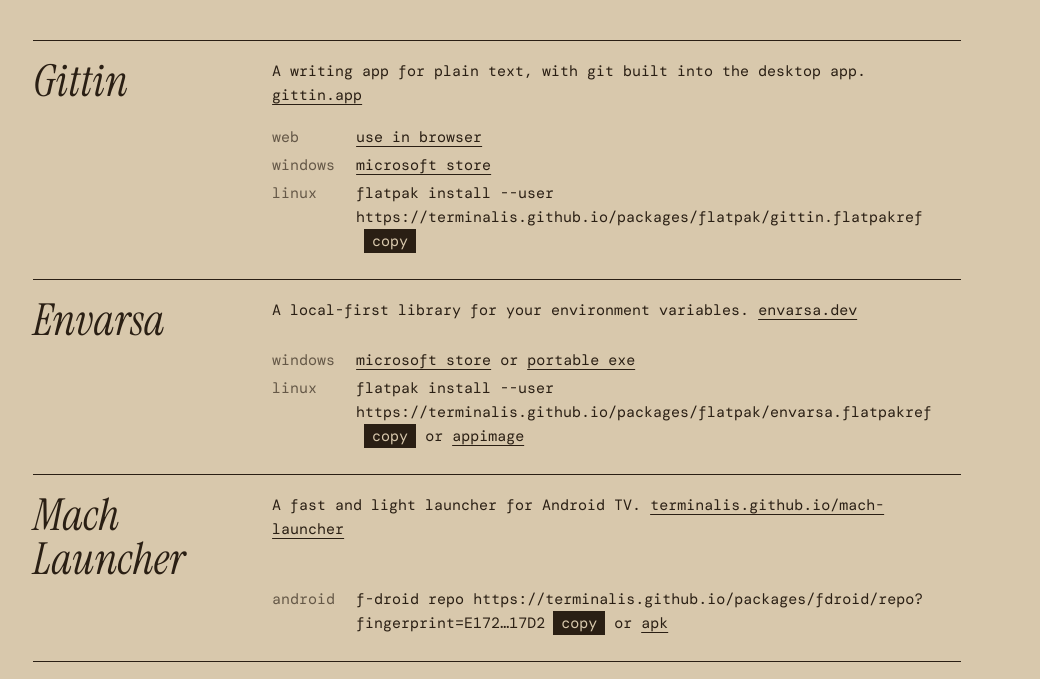
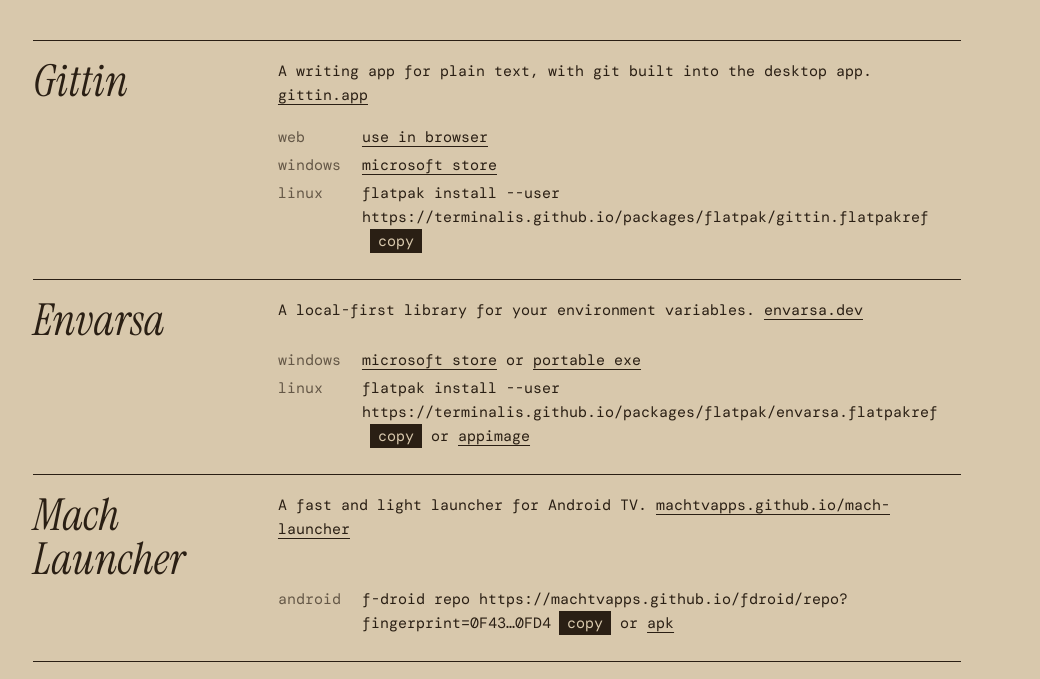
Before and after one commit to terminalis/terminalis, a plain HTML site: page site/index.html in a window 1280 px wide. Shown: the part 800-1479 px from the top of the page, without its empty margins (15-1055 px from the left). Drawn offline with Linux system fonts and the light colour scheme.

Commit message:
Point Mach Launcher at machtvapps and drop the release line from each app

```diff
--- a/site/index.html
+++ b/site/index.html
@@ -28,7 +28,6 @@
     <article class="row" id="gittin">
       <h2>Gittin</h2>
       <p>A writing app for plain text, with git built into the desktop app. <a href="https://gittin.app">gittin.app</a></p>
-      <div class="figs" data-release="gittin"></div>
       <dl class="ways">
         <dt>web</dt><dd><a href="https://gittin.app/use/">use in browser</a></dd>
         <dt>windows</dt><dd><a href="https://apps.microsoft.com/detail/9NDJ4HR0FF1H">microsoft store</a></dd>
@@ -38,7 +37,6 @@
     <article class="row" id="envarsa">
       <h2>Envarsa</h2>
       <p>A local-first library for your environment variables. <a href="https://envarsa.dev">envarsa.dev</a></p>
-      <div class="figs" data-release="envarsa"></div>
       <dl class="ways">
         <dt>windows</dt><dd><a href="https://apps.microsoft.com/detail/9NQCBXD2WQ2M">microsoft store</a> or <a href="https://github.com/terminalis/envarsa/releases/latest">portable exe</a></dd>
         <dt>linux</dt><dd><code>flatpak install --user https://terminalis.github.io/packages/flatpak/envarsa.flatpakref</code><button type="button" hidden data-copy="flatpak install --user https://terminalis.github.io/packages/flatpak/envarsa.flatpakref">copy</button> or <a href="https://github.com/terminalis/envarsa/releases/latest">appimage</a></dd>
@@ -46,10 +44,9 @@
     </article>
     <article class="row" id="mach-launcher">
       <h2>Mach Launcher</h2>
-      <p>A fast and light launcher for Android TV. <a href="https://terminalis.github.io/mach-launcher/">terminalis.github.io/mach-launcher</a></p>
-      <div class="figs" data-release="mach-launcher"></div>
+      <p>A fast and light launcher for Android TV. <a href="https://machtvapps.github.io/mach-launcher/">machtvapps.github.io/mach-launcher</a></p>
       <dl class="ways">
-        <dt>android</dt><dd>f-droid repo <code>https://terminalis.github.io/packages/fdroid/repo?fingerprint=E172<span>E436AAECD5F656AFEB2D40F3011C111C114AB1A60507672CEA5ACBDC</span>17D2</code><button type="button" hidden data-copy="https://terminalis.github.io/packages/fdroid/repo?fingerprint=E172E436AAECD5F656AFEB2D40F3011C111C114AB1A60507672CEA5ACBDC17D2">copy</button> or <a href="https://github.com/terminalis/mach-launcher/releases/latest">apk</a></dd>
+        <dt>android</dt><dd>f-droid repo <code>https://machtvapps.github.io/fdroid/repo?fingerprint=0F43<span>CBEA63524E40AE0AF68603F8E467D034778CC44DACA8F9E886007E57</span>0FD4</code><button type="button" hidden data-copy="https://machtvapps.github.io/fdroid/repo?fingerprint=0F43CBEA63524E40AE0AF68603F8E467D034778CC44DACA8F9E886007E570FD4">copy</button> or <a href="https://github.com/machtvapps/mach-launcher/releases/latest">apk</a></dd>
       </dl>
     </article>
   </section>
--- a/site/style.css
+++ b/site/style.css
@@ -20,13 +20,12 @@ h1{font-size:clamp(72px,10.4vw,168px);line-height:.95;margin:0}
 .fig{position:absolute;margin:0;font-size:18px;left:var(--figx,60%);top:var(--figy,88%);white-space:nowrap}
 .fig em{font-size:21px}
 .legend{padding:40px var(--pad) 0}
-.row{display:grid;grid-template-columns:minmax(120px,1.1fr) minmax(0,3.4fr) auto;gap:6px 24px;border-top:1px solid var(--ink);padding:18px 0 26px}
+.row{display:grid;grid-template-columns:minmax(120px,1.1fr) minmax(0,3.4fr);gap:6px 24px;border-top:1px solid var(--ink);padding:18px 0 26px}
 .row h2{font-size:44px;line-height:1;margin:0}
 .row p{margin:0 0 12px}
-.row .ways{grid-column:2/4;display:grid;grid-template-columns:72px minmax(0,1fr);gap:4px 12px;margin:0}
+.row .ways{grid-column:2;display:grid;grid-template-columns:72px minmax(0,1fr);gap:4px 12px;margin:0}
 .ways dd{margin:0;min-width:0}
 .ways dt{opacity:.66}
-.figs{text-align:right;white-space:nowrap}
 code{font:inherit;overflow-wrap:anywhere}
 code span{font-size:0;white-space:nowrap}
 code span::before{content:"\2026";font-size:1rem}
@@ -46,6 +45,5 @@ footer span{flex-basis:100%}
   .row{grid-template-columns:minmax(0,1fr)}
   .row .ways{grid-column:auto;grid-template-columns:minmax(0,1fr)}
   .ways dd{margin-bottom:10px}
-  .figs{text-align:left}
   .notes{grid-template-columns:minmax(0,1fr)}
 }
```
Also changed, not shown: 1 other file.
